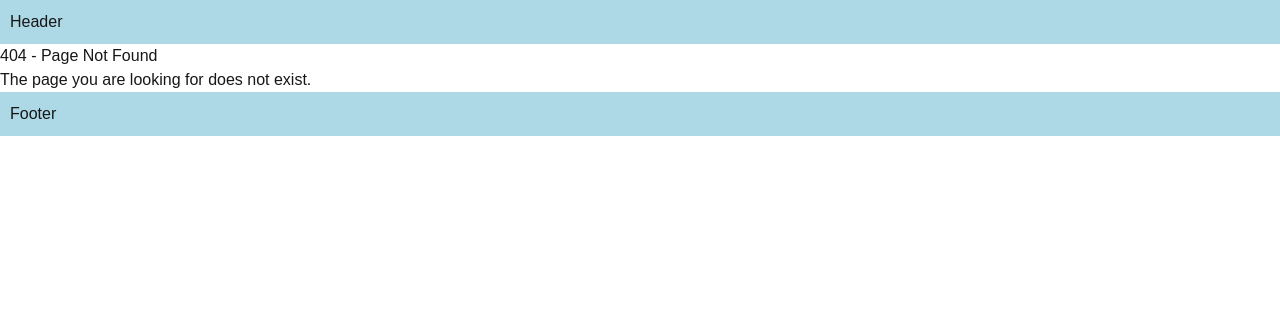
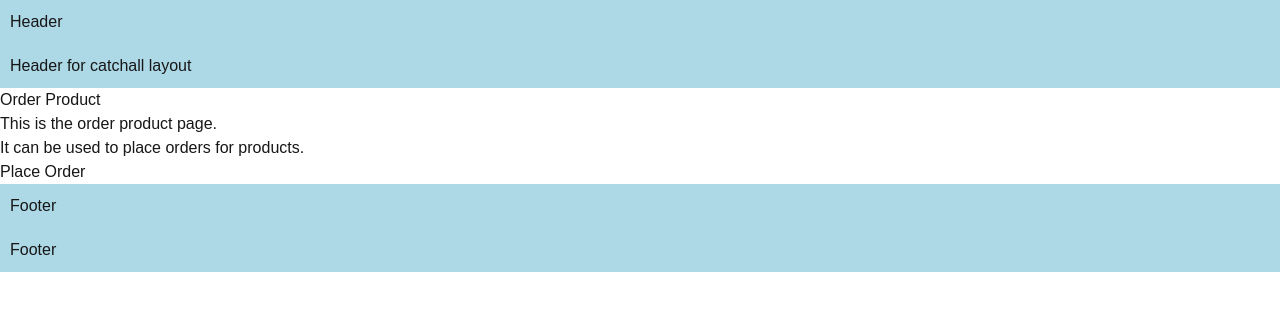
Before and after one commit to MABIGMAC/nextjstutorial, a Next.js app: page /order-product in a window 1280 px wide. Before the commit this address had no page. Shown: the top 310 px of the page. Built offline with nearby package versions, Linux system fonts and the light colour scheme.

Commit message:
feat: redirecting automatically

```diff
--- /dev/null
+++ b/src/app/(catchall)/order-product/page.tsx
@@ -0,0 +1,18 @@
+"use client";
+import { useRouter } from "next/navigation";
+
+export default function OrderProduct() {
+
+    const router = useRouter();
+
+    function handleClick(): void {
+        router.push('/')
+    }
+
+    return <>
+        <h1>Order Product</h1>
+        <p>This is the order product page.</p>
+        <p>It can be used to place orders for products.</p>
+        <button onClick={handleClick} >Place Order</button>
+    </>
+}
--- a/src/app/(catchall)/products/[productId]/reviews/[reviewId]/page.tsx
+++ b/src/app/(catchall)/products/[productId]/reviews/[reviewId]/page.tsx
@@ -1,11 +1,11 @@
-import { notFound } from "next/navigation";
+import { notFound, redirect } from "next/navigation";
 
 export default async function review({params}: {params: Promise<{
     productId: string,
     reviewId: number}> }) {
     const { productId ,reviewId } = await params;
     if (reviewId > 1000) {
-        notFound();
+        redirect('/products')
     }
     return (
         <div>
```
